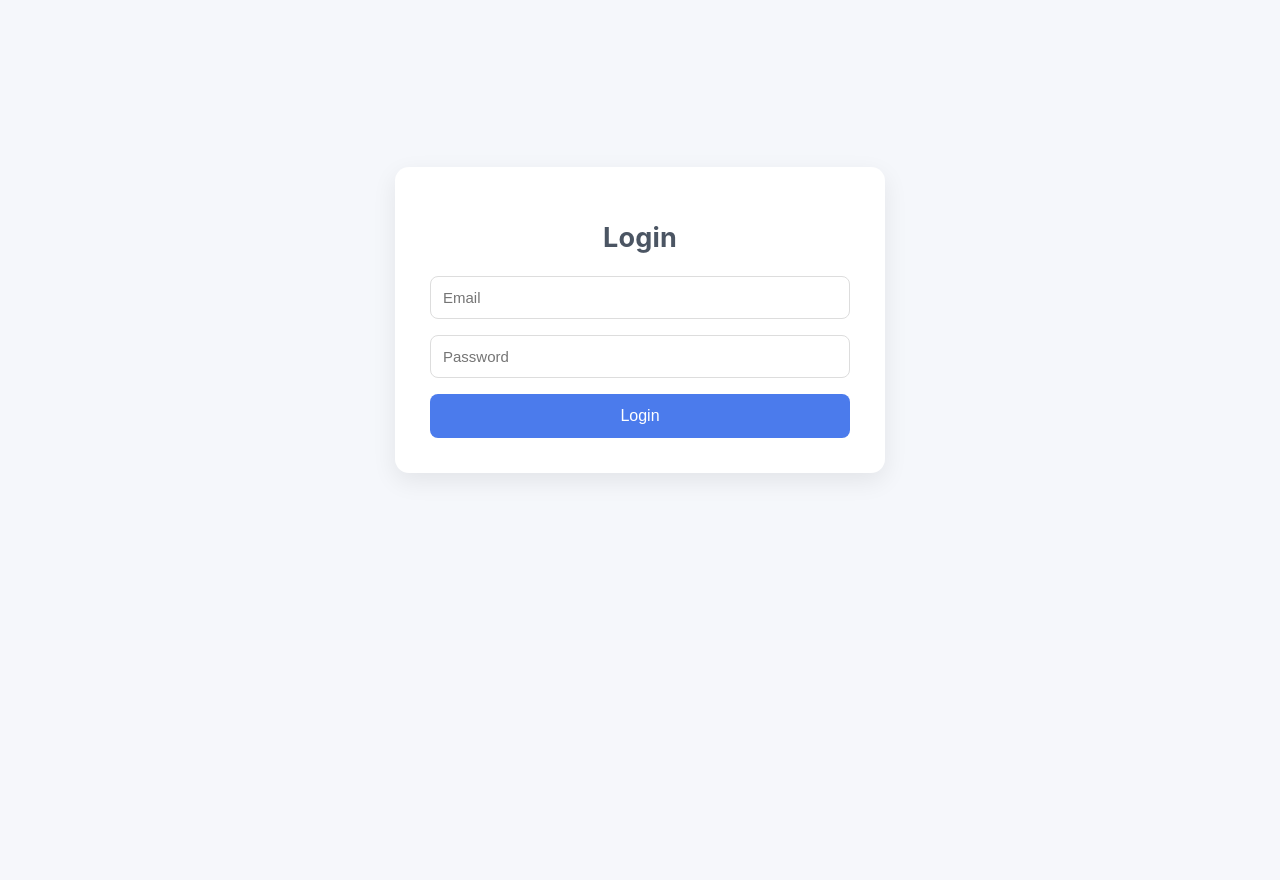
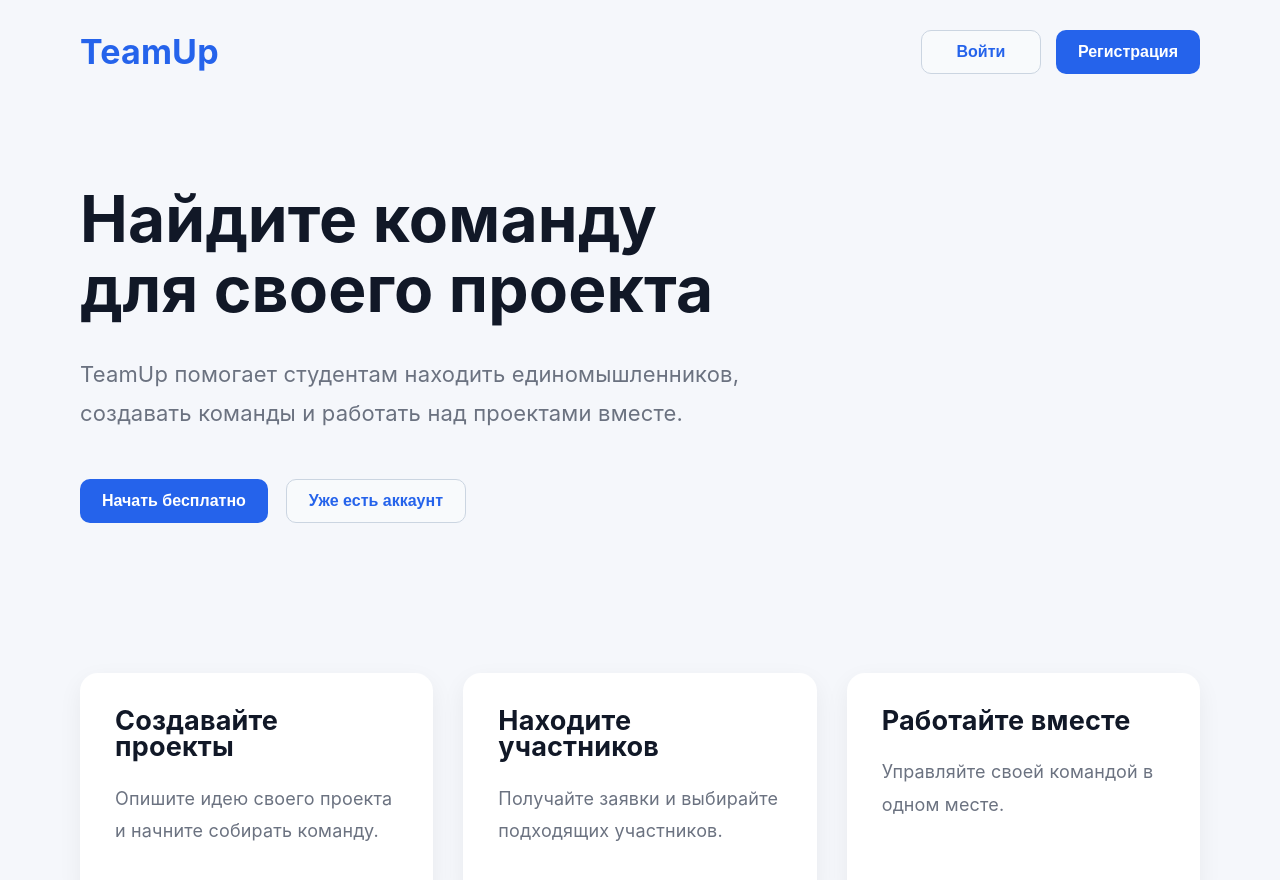
Before and after one commit to Holuneru/teamup-platform, a React app in the folder frontend/: page / in a window 1280 px wide. Before the commit this address led to /login. Shown: the top 880 px of the page. Before the commit the page ends 800 px from the top, so only its background shows below. Built offline with nearby package versions, Linux system fonts and the light colour scheme; no server answers; the HTML template or start-up script is replaced by a standard one.

Commit message:
Добавление Dashboard.jsx и Landing.jsx

```diff
--- a/frontend/src/AppRoutes.jsx
+++ b/frontend/src/AppRoutes.jsx
@@ -1,9 +1,12 @@
-import { BrowserRouter, Routes, Route, Navigate } from "react-router-dom";
+import { BrowserRouter, Routes, Route } from "react-router-dom";
+
+import Landing from "./pages/Landing";
 
 import Login from "./pages/Login";
 import Register from "./pages/Register";
 
 import Dashboard from "./pages/Dashboard";
+
 import Home from "./pages/Home";
 import EditProfile from "./pages/EditProfile";
 
@@ -15,20 +18,21 @@ import MyProjects from "./pages/MyProjects";
 import ProjectApplications from "./pages/ProjectApplications";
 import ProjectManage from "./pages/ProjectManage";
 
-
-
 export default function AppRoutes() {
 
     return (
+
         <BrowserRouter>
 
             <Routes>
 
+                {/* Главная страница */}
                 <Route
                     path="/"
-                    element={<Navigate to="/login" />}
+                    element={<Landing />}
                 />
 
+                {/* Авторизация */}
                 <Route
                     path="/login"
                     element={<Login />}
@@ -45,9 +49,14 @@ export default function AppRoutes() {
                     element={<Dashboard />}
                 />
 
-                {/* Пока Home остается профилем */}
+                {/* Профиль */}
                 <Route
                     path="/home"
+                    element={<Home />}
+                />
+
+                <Route
+                    path="/profile"
                     element={<Home />}
                 />
 
@@ -56,13 +65,7 @@ export default function AppRoutes() {
                     element={<EditProfile />}
                 />
 
-                {/* Позже переименуем */}
-                <Route
-                    path="/profile"
-                    element={<Home />}
-                />
-
-                {/* Projects */}
+                {/* Проекты */}
                 <Route
                     path="/projects"
                     element={<Projects />}
@@ -73,13 +76,13 @@ export default function AppRoutes() {
                     element={<ProjectDetails />}
                 />
 
-                {/* My Projects */}
+                {/* Мои проекты */}
                 <Route
                     path="/my-projects"
                     element={<MyProjects />}
                 />
 
-                {/* Management */}
+                {/* Управление проектом */}
                 <Route
                     path="/projects/:id/applications"
                     element={<ProjectApplications />}
@@ -99,5 +102,7 @@ export default function AppRoutes() {
             </Routes>
 
         </BrowserRouter>
+
     );
+
 }
--- a/frontend/src/pages/Dashboard.jsx
+++ b/frontend/src/pages/Dashboard.jsx
@@ -1,10 +1,24 @@
+import { useEffect, useState } from "react";
 import { useNavigate } from "react-router-dom";
+
 import Layout from "../components/Layout";
+import api from "../api/axios";
+
 import "./dashboard.css";
 
 export default function Dashboard() {
 
+    const [projects, setProjects] = useState([]);
+
     const navigate = useNavigate();
+
+    useEffect(() => {
+
+        api.get("/projects")
+            .then(res => setProjects(res.data))
+            .catch(console.log);
+
+    }, []);
 
     return (
 
@@ -14,79 +28,77 @@ export default function Dashboard() {
 
                 <div className="dashboard-header">
 
-                    <h1>Welcome to TeamUp</h1>
+                    <h1>Latest Projects</h1>
 
                     <p>
-                        Collaborate, build projects and find teammates.
+                        Discover projects and join a team.
                     </p>
 
                 </div>
 
-                <div className="dashboard-grid">
+                <div className="dashboard-feed">
 
-                    <div className="dashboard-card">
+                    {projects.map(project => (
 
-                        <h2>Profile</h2>
+                        <div
+                            key={project.id}
+                            className="project-feed-card"
+                        >
 
-                        <p>
-                            View and edit your personal information.
-                        </p>
+                            <div className="feed-top">
 
-                        <button
-                            onClick={() => navigate("/profile")}
-                        >
-                            Open Profile
-                        </button>
+                                <div>
 
-                    </div>
+                                    <h2>
 
-                    <div className="dashboard-card">
+                                        {project.title}
 
-                        <h2>Browse Projects</h2>
+                                    </h2>
 
-                        <p>
-                            Explore projects created by other students.
-                        </p>
+                                    <span>
 
-                        <button
-                            onClick={() => navigate("/projects")}
-                        >
-                            Browse
-                        </button>
+                                        by {project.owner.firstName}{" "}
+                                        {project.owner.lastName}
 
-                    </div>
+                                    </span>
 
-                    <div className="dashboard-card">
+                                </div>
 
-                        <h2>My Projects</h2>
+                                <button
+                                    className="open-project-button"
+                                    onClick={() =>
+                                        navigate(`/projects/${project.id}`)
+                                    }
+                                >
+                                    Open
+                                </button>
 
-                        <p>
-                            Manage your own projects and applications.
-                        </p>
+                            </div>
 
-                        <button
-                            onClick={() => navigate("/my-projects")}
-                        >
-                            Open
-                        </button>
+                            <p className="feed-description">
 
-                    </div>
+                                {project.description}
 
-                    <div className="dashboard-card">
+                            </p>
 
-                        <h2>Create Project</h2>
+                            <div className="feed-skills">
 
-                        <p>
-                            Start building a new team project.
-                        </p>
+                                {project.requiredSkills.map(skill => (
 
-                        <button
-                            onClick={() => navigate("/create-project")}
-                        >
-                            Create
-                        </button>
+                                    <span
+                                        key={skill}
+                                        className="skill"
+                                    >
+                                        {skill}
+                                    </span>
 
-                    </div>
+                                ))}
+
+                            </div>
+
+                        </div>
+
+                    ))}
 
                 </div>
 
@@ -95,4 +107,5 @@ export default function Dashboard() {
         </Layout>
 
     );
+
 }
--- /dev/null
+++ b/frontend/src/pages/Landing.jsx
@@ -0,0 +1,136 @@
+import { useNavigate } from "react-router-dom";
+
+import "./landing.css";
+
+export default function Landing() {
+
+    const navigate = useNavigate();
+
+    return (
+
+        <div className="landing">
+
+            <header className="landing-header">
+
+                <div className="landing-logo">
+                    TeamUp
+                </div>
+
+                <div className="landing-buttons">
+
+                    <button
+                        className="secondary-button"
+                        onClick={() => navigate("/login")}
+                    >
+                        Войти
+                    </button>
+
+                    <button
+                        className="primary-button"
+                        onClick={() => navigate("/register")}
+                    >
+                        Регистрация
+                    </button>
+
+                </div>
+
+            </header>
+
+            <section className="hero">
+
+                <div className="hero-text">
+
+                    <h1>
+
+                        Найдите команду
+                        <br />
+                        для своего проекта
+
+                    </h1>
+
+                    <p>
+
+                        TeamUp помогает студентам
+                        находить единомышленников,
+                        создавать команды
+                        и работать над проектами вместе.
+
+                    </p>
+
+                    <div className="hero-actions">
+
+                        <button
+                            className="primary-button"
+                            onClick={() => navigate("/register")}
+                        >
+                            Начать бесплатно
+                        </button>
+
+                        <button
+                            className="secondary-button"
+                            onClick={() => navigate("/login")}
+                        >
+                            Уже есть аккаунт
+                        </button>
+
+                    </div>
+
+                </div>
+
+            </section>
+
+            <section className="features">
+
+                <div className="feature">
+
+                    <h2>
+                        Создавайте проекты
+                    </h2>
+
+                    <p>
+
+                        Опишите идею своего проекта
+                        и начните собирать команду.
+
+                    </p>
+
+                </div>
+
+                <div className="feature">
+
+                    <h2>
+                        Находите участников
+                    </h2>
+
+                    <p>
+
+                        Получайте заявки
+                        и выбирайте подходящих
+                        участников.
+
+                    </p>
+
+                </div>
+
+                <div className="feature">
+
+                    <h2>
+                        Работайте вместе
+                    </h2>
+
+                    <p>
+
+                        Управляйте своей командой
+                        в одном месте.
+
+                    </p>
+
+                </div>
+
+            </section>
+
+        </div>
+
+    );
+
+}
--- a/frontend/src/pages/dashboard.css
+++ b/frontend/src/pages/dashboard.css
@@ -1,106 +1,142 @@
-.dashboard {
+.dashboard{
 
-    display: flex;
+    max-width:900px;
 
-    flex-direction: column;
-
-    gap: 40px;
+    margin:auto;
 
 }
 
-.dashboard-header h1 {
+.dashboard-header{
 
-    margin: 0;
-
-    font-size: 40px;
-
-    color: #1f2937;
+    margin-bottom:35px;
 
 }
 
-.dashboard-header p {
+.dashboard-header h1{
 
-    margin-top: 10px;
+    margin:0;
 
-    color: #6b7280;
+    font-size:34px;
 
-    font-size: 18px;
+    color:#111827;
 
 }
 
-.dashboard-grid {
+.dashboard-header p{
 
-    display: grid;
+    color:#6b7280;
 
-    grid-template-columns: repeat(auto-fit, minmax(270px,1fr));
-
-    gap: 25px;
+    margin-top:8px;
 
 }
 
-.dashboard-card {
+.dashboard-feed{
 
-    background: white;
+    display:flex;
 
-    border-radius: 16px;
+    flex-direction:column;
 
-    padding: 28px;
-
-    box-shadow: 0 8px 30px rgba(0,0,0,.05);
-
-    transition: .25s;
+    gap:22px;
 
 }
 
-.dashboard-card:hover{
+.project-feed-card{
 
-    transform: translateY(-5px);
+    background:white;
 
-    box-shadow: 0 15px 40px rgba(0,0,0,.08);
+    border-radius:18px;
+
+    padding:28px;
+
+    box-shadow:0 5px 20px rgba(0,0,0,.06);
+
+    transition:.25s;
 
 }
 
-.dashboard-card h2{
+.project-feed-card:hover{
+
+    transform:translateY(-3px);
+
+    box-shadow:0 12px 30px rgba(0,0,0,.08);
+
+}
+
+.feed-top{
+
+    display:flex;
+
+    justify-content:space-between;
+
+    align-items:flex-start;
+
+    margin-bottom:18px;
+
+}
+
+.feed-top h2{
 
     margin:0;
 
-    color:#1f2937;
+}
+
+.feed-top span{
+
+    color:#6b7280;
 
 }
 
-.dashboard-card p{
+.feed-description{
 
-    margin:18px 0 30px;
+    line-height:1.7;
 
-    color:#6b7280;
-
-    line-height:1.5;
+    margin-bottom:22px;
 
 }
 
-.dashboard-card button{
+.feed-skills{
 
-    width:100%;
+    display:flex;
 
-    border:none;
+    flex-wrap:wrap;
+
+    gap:10px;
+
+}
+
+.skill{
+
+    background:#eff6ff;
+
+    color:#2563eb;
+
+    padding:7px 14px;
+
+    border-radius:999px;
+
+    font-size:14px;
+
+}
+
+.open-project-button{
 
     background:#2563eb;
 
     color:white;
 
-    padding:14px;
+    border:none;
+
+    padding:10px 18px;
 
     border-radius:10px;
 
     cursor:pointer;
 
-    font-size:15px;
-
-    font-weight:600;
+    transition:.2s;
 
 }
 
-.dashboard-card button:hover{
+.open-project-button:hover{
 
     background:#1d4ed8;
 
--- /dev/null
+++ b/frontend/src/pages/landing.css
@@ -0,0 +1,256 @@
+* {
+    box-sizing: border-box;
+}
+
+body {
+    margin: 0;
+    font-family: Inter, Arial, sans-serif;
+    background: #f5f7fb;
+    color: #1f2937;
+}
+
+.landing {
+    min-height: 100vh;
+}
+
+/* ================= HEADER ================= */
+
+.landing-header {
+
+    max-width: 1200px;
+
+    margin: auto;
+
+    padding: 30px 40px;
+
+    display: flex;
+
+    justify-content: space-between;
+
+    align-items: center;
+
+}
+
+.landing-logo {
+
+    font-size: 34px;
+
+    font-weight: 700;
+
+    color: #2563eb;
+
+}
+
+.landing-buttons {
+
+    display: flex;
+
+    gap: 15px;
+
+}
+
+/* ================= BUTTONS ================= */
+
+.primary-button {
+
+    background: #2563eb;
+
+    color: white;
+
+    border: none;
+
+    padding: 14px 24px;
+
+    border-radius: 12px;
+
+    cursor: pointer;
+
+    font-size: 16px;
+
+    font-weight: 600;
+
+    transition: .2s;
+
+}
+
+.primary-button:hover {
+
+    background: #1d4ed8;
+
+    transform: translateY(-2px);
+
+}
+
+.secondary-button {
+
+    background: white;
+
+    color: #2563eb;
+
+    border: 2px solid #2563eb;
+
+    padding: 14px 24px;
+
+    border-radius: 12px;
+
+    cursor: pointer;
+
+    font-size: 16px;
+
+    font-weight: 600;
+
+    transition: .2s;
+
+}
+
+.secondary-button:hover {
+
+    background: #eff6ff;
+
+}
+
+/* ================= HERO ================= */
+
+.hero {
+
+    max-width: 1200px;
+
+    margin: auto;
+
+    padding: 80px 40px;
+
+}
+
+.hero-text {
+
+    max-width: 700px;
+
+}
+
+.hero h1 {
+
+    font-size: 64px;
+
+    line-height: 1.1;
+
+    margin: 0;
+
+    color: #111827;
+
+}
+
+.hero p {
+
+    margin-top: 30px;
+
+    font-size: 22px;
+
+    line-height: 1.8;
+
+    color: #6b7280;
+
+}
+
+.hero-actions {
+
+    display: flex;
+
+    gap: 18px;
+
+    margin-top: 45px;
+
+}
+
+/* ================= FEATURES ================= */
+
+.features {
+
+    max-width: 1200px;
+
+    margin: 70px auto;
+
+    display: grid;
+
+    grid-template-columns: repeat(3, 1fr);
+
+    gap: 30px;
+
+    padding: 0 40px 80px;
+
+}
+
+.feature {
+
+    background: white;
+
+    border-radius: 18px;
+
+    padding: 35px;
+
+    box-shadow: 0 8px 25px rgba(0,0,0,.06);
+
+    transition: .25s;
+
+}
+
+.feature:hover {
+
+    transform: translateY(-5px);
+
+}
+
+.feature h2 {
+
+    margin-top: 0;
+
+    color: #111827;
+
+}
+
+.feature p {
+
+    color: #6b7280;
+
+    line-height: 1.8;
+
+}
+
+/* ================= MOBILE ================= */
+
+@media (max-width: 900px) {
+
+    .landing-header {
+
+        flex-direction: column;
+
+        gap: 25px;
+
+    }
+
+    .hero {
+
+        text-align: center;
+
+    }
+
+    .hero h1 {
+
+        font-size: 42px;
+
+    }
+
+    .hero-actions {
+
+        justify-content: center;
+
+        flex-wrap: wrap;
+
+    }
+
+    .features {
+
+        grid-template-columns: 1fr;
+
+    }
+
+}
```
